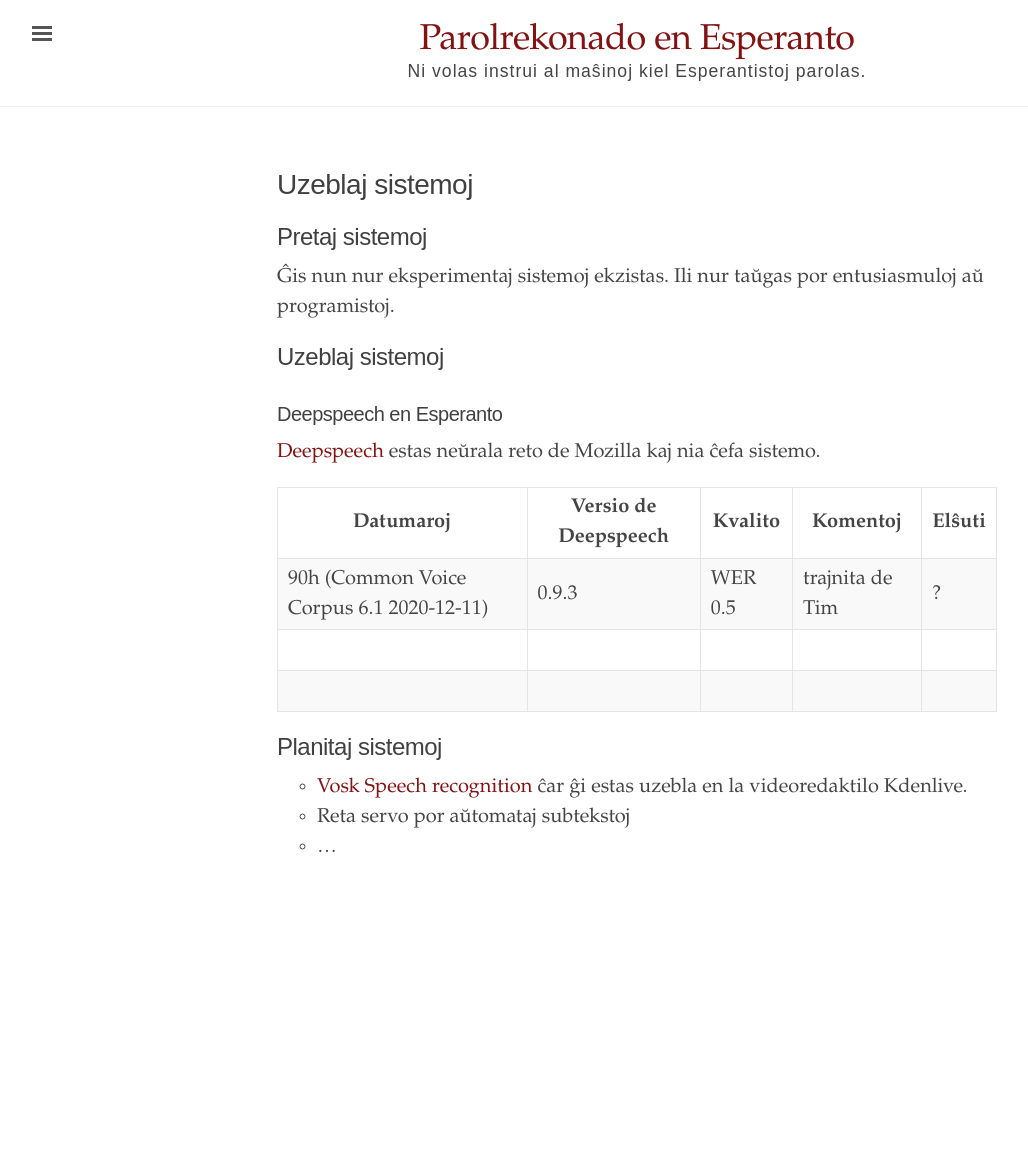
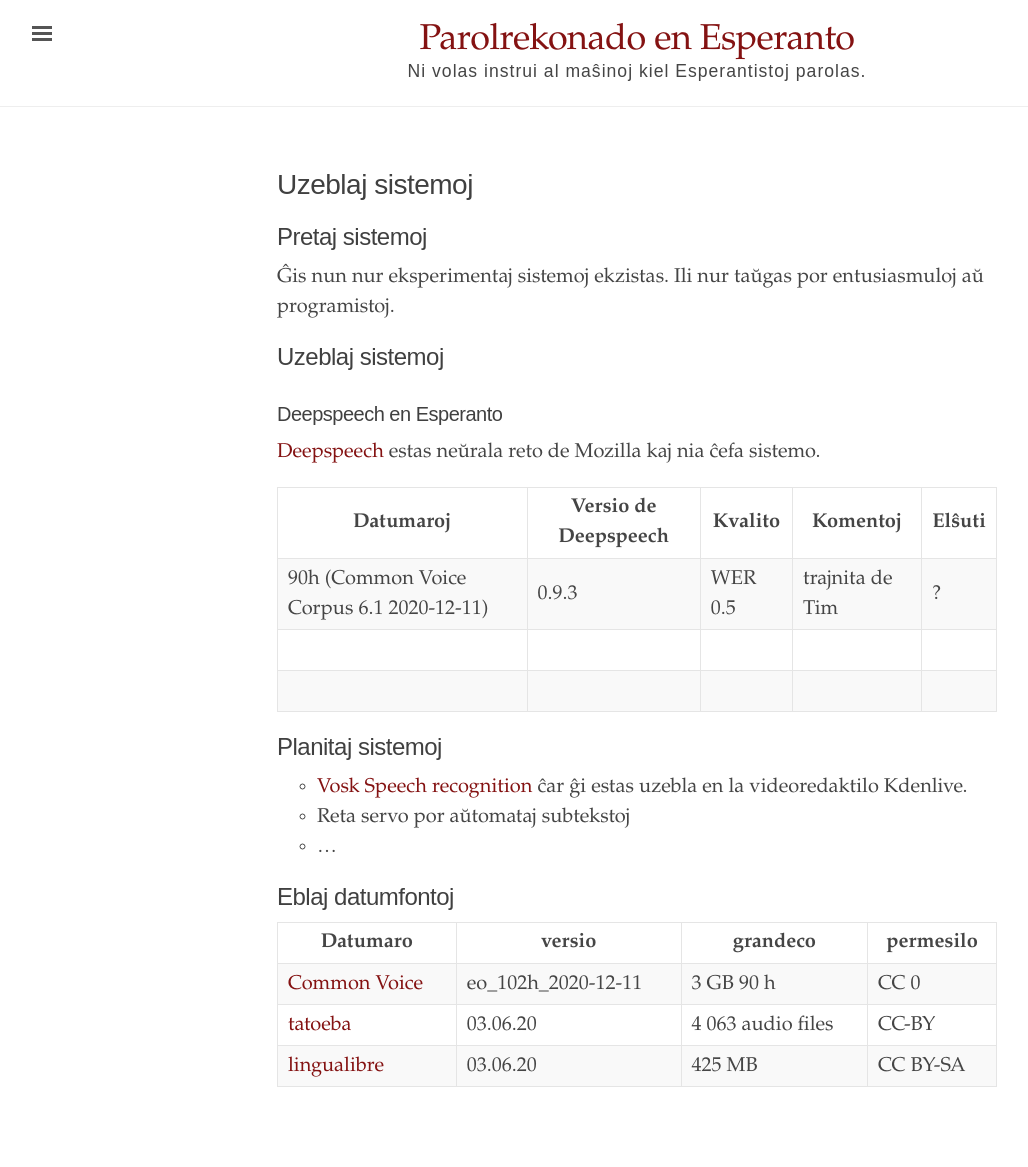
Before and after one commit to parolteknologio/parolteknologio.github.io, a Jekyll site: the page built from deepspeech.md, in a window 1280 px wide. Shown: the whole page, without its empty margins (3-1031 px from the left). Built offline with Jekyll 4.4.1, drawn with Linux system fonts in a browser that asks for light colours; before the commit the page ends 942 px from its top, so only the background shows below that.

Commit message:
eblaj datumfontoj

```diff
--- a/deepspeech.md
+++ b/deepspeech.md
@@ -21,3 +21,11 @@ title: Uzeblaj sistemoj
 - [Vosk Speech recognition](https://alphacephei.com/vosk/) ĉar ĝi estas uzebla en la videoredaktilo Kdenlive.
 - Reta servo por aŭtomataj subtekstoj
 - ...
+
+## Eblaj datumfontoj
+
+|Datumaro|versio|grandeco|permesilo|
+|--|--|--|--|
+|[Common Voice](https://voice.mozilla.org/eo/datasets)|eo_102h_2020-12-11|3 GB 90 h|CC 0|
+|[tatoeba](https://tatoeba.org/epo/sentences/search?query=&from=epo&to=none&user=&orphans=no&unapproved=no&has_audio=yes&tags=&list=&native=&trans_filter=limit&trans_to=und&trans_link=&trans_user=&trans_orphan=&trans_unapproved=&trans_has_audio=&sort=relevance&sort_reverse=)|03.06.20|4 063 audio files|CC-BY|
+|[lingualibre](https://lingualibre.org/wiki/Help:Download_from_LinguaLibre)|03.06.20|425 MB|CC BY-SA|
```
